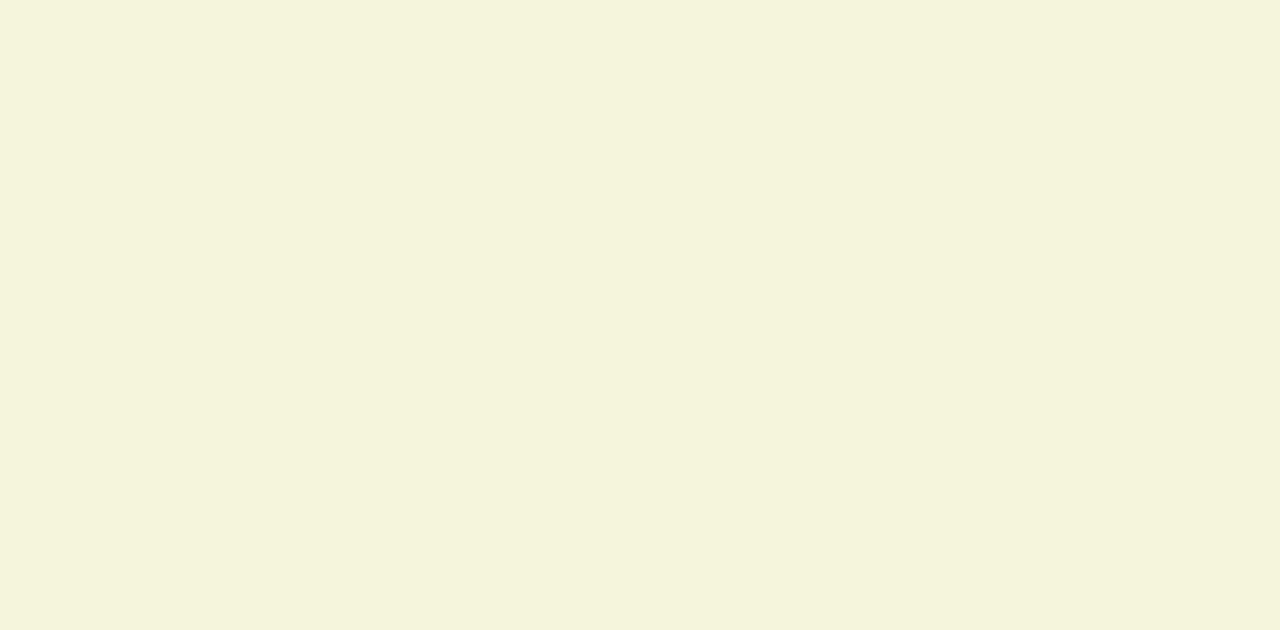
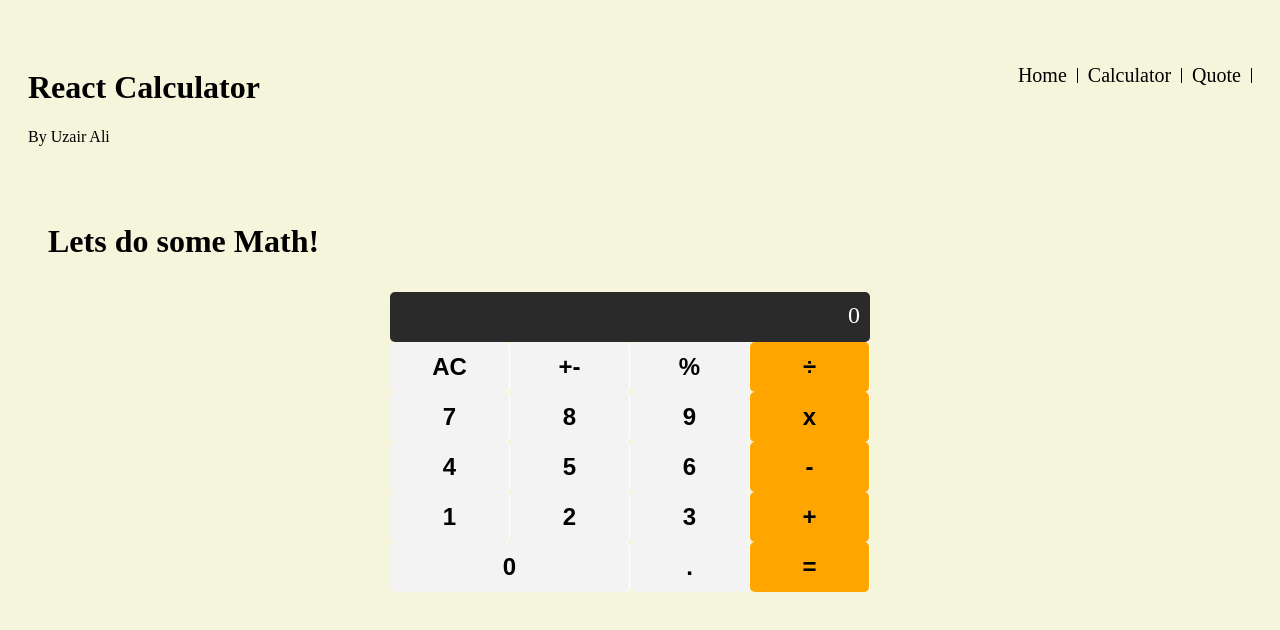
Before and after one commit to uzairali19/math-magicians, a React (Create React App) app: page /calculator in a window 1280 px wide. Before the commit this address had no page. Shown: the top 630 px of the page. Built offline with nearby package versions, Linux system fonts and the light colour scheme.

Commit message:
update home and quotes page

```diff
--- a/src/App.js
+++ b/src/App.js
@@ -1,7 +1,9 @@
 import React from 'react';
 import { Routes, Route } from 'react-router-dom';
 import Calculator from './components/Calculator';
+import Home from './components/Home';
 import MainHeader from './components/Navbar';
+import Quote from './components/Quote';
 import './style.css';
 
 class App extends React.Component {
@@ -22,7 +24,9 @@ class App extends React.Component {
         </div>
 
         <Routes>
-          <Route path="/" element={<Calculator />} />
+          <Route path="/" element={<Home />} />
+          <Route path="/calculator" element={<Calculator />} />
+          <Route path="/quote" element={<Quote />} />
         </Routes>
       </div>
     );
--- a/src/components/Calculator.js
+++ b/src/components/Calculator.js
@@ -39,6 +39,7 @@ const Calculator = () => {
 
   return (
     <div className="container">
+      <h1>Lets do some Math!</h1>
       <div className="calculator">
         <div className="display">
           <p className="input">{inputValue()}</p>
--- /dev/null
+++ b/src/components/Home.js
@@ -0,0 +1,25 @@
+import React from 'react';
+
+const Home = () => {
+  return (
+    <div>
+      <h1>Welcome to our page</h1>
+      <p>
+        Lorem ipsum dolor sit amet, consectetur adipiscing elit, sed do eiusmod tempor incididunt ut
+        labore et dolore magna aliqua. Ut enim ad minim veniam, quis nostrud exercitation ullamco
+        laboris nisi ut aliquip ex ea commodo consequat. Duis aute irure dolor in reprehenderit in
+        voluptate velit esse cillum dolore eu fugiat nulla pariatur. Excepteur sint occaecat
+        cupidatat non proident, sunt in culpa qui officia deserunt mollit anim id est laborum.
+      </p>
+      <p>
+        Lorem ipsum dolor sit amet, consectetur adipiscing elit, sed do eiusmod tempor incididunt ut
+        labore et dolore magna aliqua. Ut enim ad minim veniam, quis nostrud exercitation ullamco
+        laboris nisi ut aliquip ex ea commodo consequat. Duis aute irure dolor in reprehenderit in
+        voluptate velit esse cillum dolore eu fugiat nulla pariatur. Excepteur sint occaecat
+        cupidatat non proident, sunt in culpa qui officia deserunt mollit anim id est laborum.
+      </p>
+    </div>
+  );
+};
+
+export default Home;
--- a/src/components/Navbar.js
+++ b/src/components/Navbar.js
@@ -2,22 +2,29 @@ import React from 'react';
 import { NavLink } from 'react-router-dom';
 
 const MainHeader = () => {
+  return (
     <header className="header">
       <nav>
-      <ul>
+        <ul className="list">
           <li>
             <NavLink activeClassName="active" to="/">
-            Welcome
+              Home
             </NavLink>
           </li>
           <li>
-          <NavLink activeClassName="active" to="/about">
-            Products
+            <NavLink activeClassName="active" to="/calculator">
+              Calculator
+            </NavLink>
+          </li>
+          <li>
+            <NavLink activeClassName="active" to="/quote">
+              Quote
             </NavLink>
           </li>
         </ul>
       </nav>
-  </header>;
+    </header>
+  );
 };
 
 export default MainHeader;
--- /dev/null
+++ b/src/components/Quote.js
@@ -0,0 +1,32 @@
+import React from 'react';
+
+const Quote = () => {
+  const randomQuotes = [
+    '“Any fool can write code that a computer can understand. Good programmers write code that humans can understand.” – Martin Fowler',
+    '“First, solve the problem. Then, write the code.” – John Johnson',
+    '“Experience is the name everyone gives to their mistakes.” – Oscar Wilde',
+    '“ In order to be irreplaceable, one must always be different” – Coco Chanel',
+    '“Java is to JavaScript what car is to Carpet.” – Chris Heilmann',
+    '“Knowledge is power.” – Francis Bacon',
+    '“Sometimes it pays to stay in bed on Monday, rather than spending the rest of the week debugging Monday’s code.” – Dan Salomon',
+    '“Perfection is achieved not when there is nothing more to add, but rather when there is nothing more to take away.” – Antoine de Saint-Exupery',
+    '“Ruby is rubbish! PHP is phpantastic!” – Nikita Popov',
+    '“Code is like humor. When you have to explain it, it’s bad.” – Cory House',
+    '“Fix the cause, not the symptom.” – Steve Maguire',
+    '“Optimism is an occupational hazard of programming: feedback is the treatment. “ Kent Beck',
+    '“When to use iterative development? You should use iterative development only on projects that you want to succeed.” – Martin Fowler',
+    '“Simplicity is the soul of efficiency.” – Austin Freeman',
+    '“Before software can be reusable it first has to be usable.” – Ralph Johnson',
+    '“Make it work, make it right, make it fast.” – Kent Beck',
+  ];
+
+  const randomNumber = Math.floor(Math.random() * 17);
+
+  return (
+    <div className="container center-quote">
+      <h1>{randomQuotes[randomNumber]}</h1>
+    </div>
+  );
+};
+
+export default Quote;
--- a/src/style.css
+++ b/src/style.css
@@ -63,3 +63,35 @@ body {
   justify-self: flex-end;
   margin-left: auto;
 }
+
+.header {
+  display: flex;
+  margin-left: auto;
+}
+
+.list {
+  display: flex;
+  list-style: none;
+  gap: 10px;
+  font-size: 20px;
+}
+
+.list > li {
+  border-right: 1px solid #000;
+  padding-right: 10px;
+  line-height: 15px;
+}
+
+.list a {
+  text-decoration: none;
+  color: #000;
+  cursor: pointer;
+}
+
+.list a:hover {
+  color: rgb(131, 131, 131);
+}
+
+.center-quote {
+  text-align: center;
+}
```
Also changed, not shown: .eslintrc.json. Lines whose indentation alone changed are shown as unchanged.
